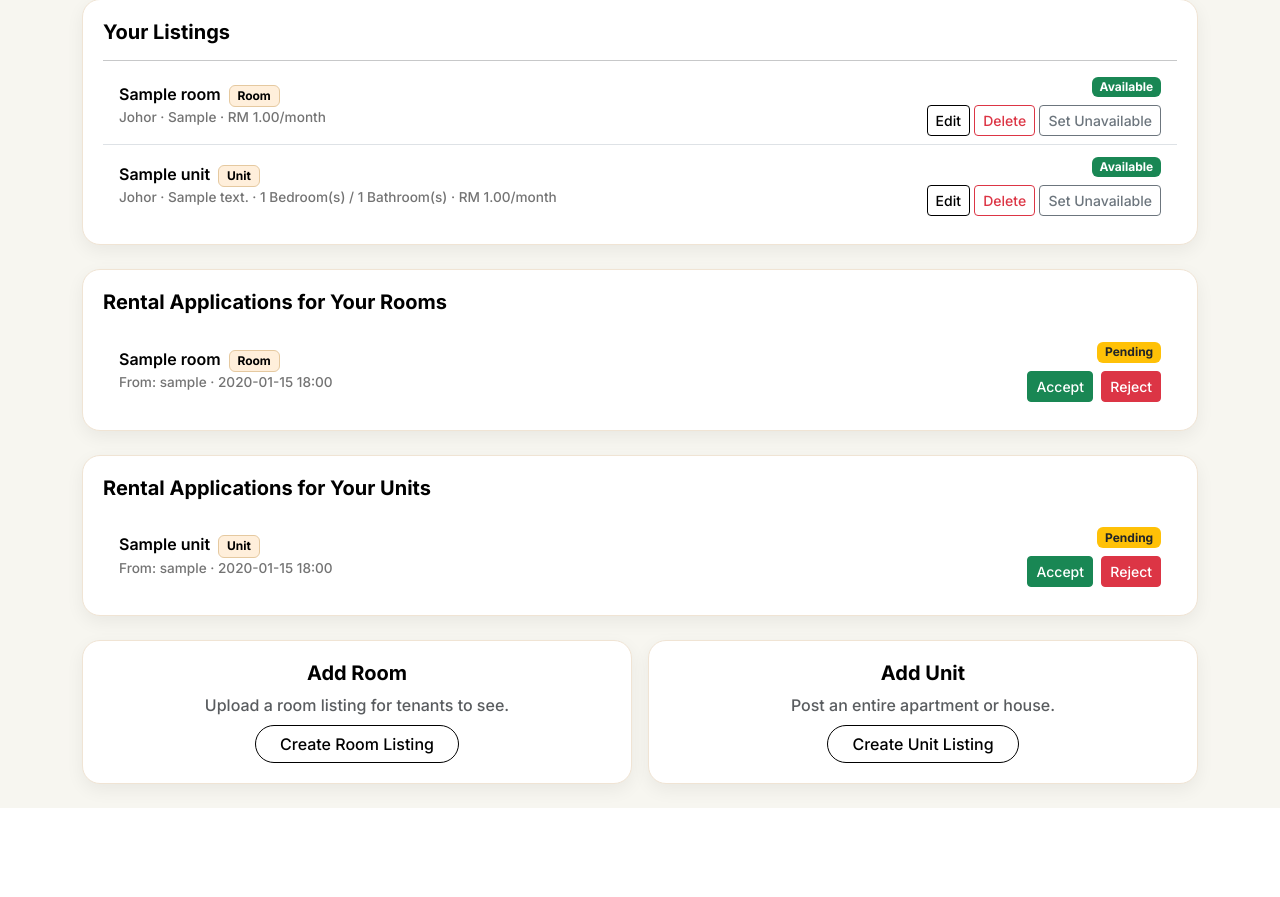
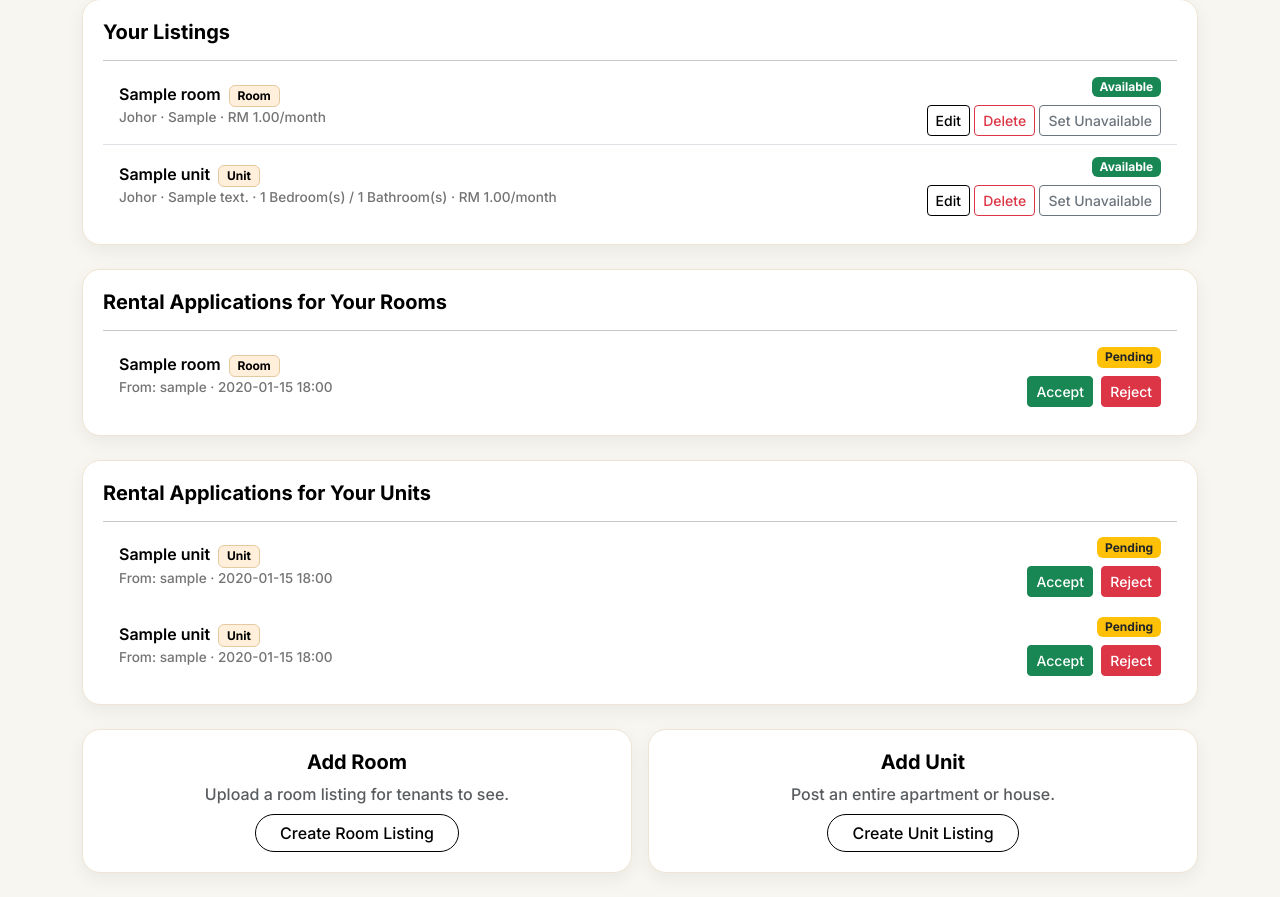
Before and after one commit to GordanEatCodes/GitProject-BudgetBuddy, a Django app: page /listing/owner/ in a window 1280 px wide. Shown: the part 105-1002 px from the top of the page. Before the commit the page ends 913 px from the top, so only its background shows below. Run offline with Django 5.2, Linux system fonts and the light colour scheme; a user stored in the database is signed in; tables that the repository leaves empty hold one stand-in row (values such as "Sample post").

Commit message:
Final 3.1 add line

```diff
--- a/listing/templates/owner.html
+++ b/listing/templates/owner.html
@@ -222,6 +222,8 @@
     <div class="bb-section mb-4">
       <h5 class="mb-3 fw-bold">Rental Applications for Your Rooms</h5>
 
+      <hr class="my-1">
+
       {% if room_requests %}
         <ul class="list-group list-group-flush">
           {% for req in room_requests %}
@@ -270,6 +272,52 @@
     <!-- Unit Applications -->
     <div class="bb-section mb-4">
       <h5 class="mb-3 fw-bold">Rental Applications for Your Units</h5>
+
+      <hr class="my-1">
+
+      {% if unit_requests %}
+        <ul class="list-group list-group-flush">
+          {% for req in unit_requests %}
+            <li class="list-group-item">
+              <div class="d-flex justify-content-between align-items-center">
+                <div>
+                  <div class="listing-item-title">
+                    {{ req.unit.title }}
+                    <span class="badge badge-type ms-1">Unit</span>
+                  </div>
+                  <div class="listing-item-sub">
+                    From: {{ req.tenant.username }} · {{ req.created_at|date:"Y-m-d H:i" }}
+                  </div>
+                </div>
+
+                <div class="text-end">
+                  <span class="badge
+                    {% if req.status == 'pending' %}bg-warning text-dark
+                    {% elif req.status == 'accepted' %}bg-success
+                    {% else %}bg-danger{% endif %}">
+                    {{ req.get_status_display }}
+                  </span>
+
+                  {% if req.status == 'pending' %}
+                    <div class="mt-2">
+                      <form method="post" action="{% url 'unit_request_action' req.id 'accept' %}" class="d-inline">
+                        {% csrf_token %}
+                        <button class="btn btn-sm btn-success">Accept</button>
+                      </form>
+                      <form method="post" action="{% url 'unit_request_action' req.id 'reject' %}" class="d-inline ms-1">
+                        {% csrf_token %}
+                        <button class="btn btn-sm btn-danger">Reject</button>
+                      </form>
+                    </div>
+                  {% endif %}
+                </div>
+              </div>
+            </li>
+          {% endfor %}
+        </ul>
+      {% else %}
+        <p class="mb-0 text-muted">No unit rental applications yet.</p>
+      {% endif %}
 
       {% if unit_requests %}
         <ul class="list-group list-group-flush">
--- a/listing/templates/room.html
+++ b/listing/templates/room.html
@@ -376,7 +376,7 @@
               </div>
               <div class="form-check">
                 <input type="checkbox" name="has_shower" class="form-check-input" {% if request.GET.has_shower %}checked{% endif %}>
-                <label class="form-check-label">Shower</label>
+                <label class="form-check-label">Bathtub</label>
               </div>
             </div>
 
--- a/listing/templates/room_detail.html
+++ b/listing/templates/room_detail.html
@@ -213,7 +213,7 @@
               {% if room.has_tv %}<span class="badge-amenity">TV</span>{% endif %}
               {% if room.shared_bathroom %}<span class="badge-amenity">Shared bathroom</span>{% endif %}
               {% if room.private_bathroom %}<span class="badge-amenity">Private bathroom</span>{% endif %}
-              {% if room.has_shower %}<span class="badge-amenity">Shower</span>{% endif %}
+              {% if room.has_shower %}<span class="badge-amenity">Bathtub</span>{% endif %}
               {% if room.has_fridge %}<span class="badge-amenity">Fridge</span>{% endif %}
             </div>
             <hr class="my-1">
--- a/listing/templates/room_form.html
+++ b/listing/templates/room_form.html
@@ -300,7 +300,7 @@
                   <div class="form-check">{{ form.has_washing_machine }} <label class="form-check-label">Washing machine</label></div>
                   <div class="form-check">{{ form.has_wifi }} <label class="form-check-label">Wi-Fi / Internet</label></div>
                   <div class="form-check">{{ form.cooking_allowed }} <label class="form-check-label">Cooking allowed</label></div>
-                  <div class="form-check">{{ form.has_shower }} <label class="form-check-label">Shower</label></div>
+                  <div class="form-check">{{ form.has_shower }} <label class="form-check-label">Bathtub</label></div>
                 </div>
                 <div class="col-md-6">
                   <div class="form-check">{{ form.has_tv }} <label class="form-check-label">TV</label></div>
--- a/listing/templates/unit.html
+++ b/listing/templates/unit.html
@@ -370,7 +370,7 @@
               </div>
               <div class="form-check">
                 <input type="checkbox" name="has_shower" class="form-check-input" {% if request.GET.has_shower %}checked{% endif %}>
-                <label class="form-check-label">Shower</label>
+                <label class="form-check-label">Bathtub</label>
               </div>
             </div>
 
--- a/listing/templates/unit_detail.html
+++ b/listing/templates/unit_detail.html
@@ -212,7 +212,7 @@
               {% if unit.has_fridge %}<span class="badge-amenity">Fridge</span>{% endif %}
               {% if unit.shared_bathroom %}<span class="badge-amenity">Shared bathroom</span>{% endif %}
               {% if unit.private_bathroom %}<span class="badge-amenity">Private bathroom</span>{% endif %}
-              {% if unit.has_shower %}<span class="badge-amenity">Shower</span>{% endif %}
+              {% if unit.has_shower %}<span class="badge-amenity">Bathtub</span>{% endif %}
             </div>
 
             <hr class="my-1">
--- a/listing/templates/unit_form.html
+++ b/listing/templates/unit_form.html
@@ -292,7 +292,7 @@
                   <div class="form-check">{{ form.has_washing_machine }} <label class="form-check-label">Washing machine</label></div>
                   <div class="form-check">{{ form.has_wifi }} <label class="form-check-label">Wi-Fi / Internet</label></div>
                   <div class="form-check">{{ form.cooking_allowed }} <label class="form-check-label">Cooking allowed</label></div>
-                  <div class="form-check">{{ form.has_shower }} <label class="form-check-label">Shower</label></div>
+                  <div class="form-check">{{ form.has_shower }} <label class="form-check-label">Bathtub</label></div>
                 </div>
                 <div class="col-md-6">
                   <div class="form-check">{{ form.has_tv }} <label class="form-check-label">TV</label></div>
```
